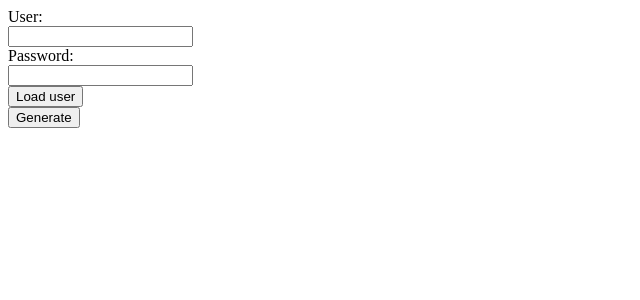
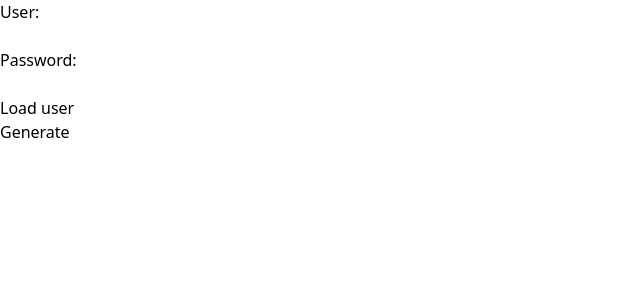
Before and after one commit to ciszewsj/CockroachCoin, a React (Create React App) app in the folder frontend/: page / in a window 1280 px wide. Shown: the top 300 px of the page, without its empty margins (0-640 px from the left). Built offline with nearby package versions, Linux system fonts and the light colour scheme.

Commit message:
Tailwind

```diff
--- a/frontend/package.json
+++ b/frontend/package.json
@@ -42,5 +42,8 @@
       "last 1 firefox version",
       "last 1 safari version"
     ]
+  },
+  "devDependencies": {
+    "tailwindcss": "^3.4.14"
   }
 }
--- /dev/null
+++ b/frontend/src/componenets/atoms/MainButton.tsx
@@ -0,0 +1,10 @@
+import {FC, MouseEventHandler} from "react";
+
+export const MainButton: FC<{
+    onClick?: MouseEventHandler | undefined,
+}> = ({onClick}) => {
+    return (
+        <>
+        </>
+    )
+}
--- /dev/null
+++ b/frontend/src/index.css
@@ -0,0 +1,3 @@
+@tailwind base;
+@tailwind components;
+@tailwind utilities;
--- /dev/null
+++ b/frontend/tailwind.config.js
@@ -0,0 +1,10 @@
+/** @type {import('tailwindcss').Config} */
+module.exports = {
+  content: [
+    "./src/**/*.{js,jsx,ts,tsx}",
+  ],
+  theme: {
+    extend: {},
+  },
+  plugins: [],
+}
```
Also changed, not shown: frontend/src/index.tsx (+5 -4 lines), 1 other file (tests, documents, lock files or other folders).
